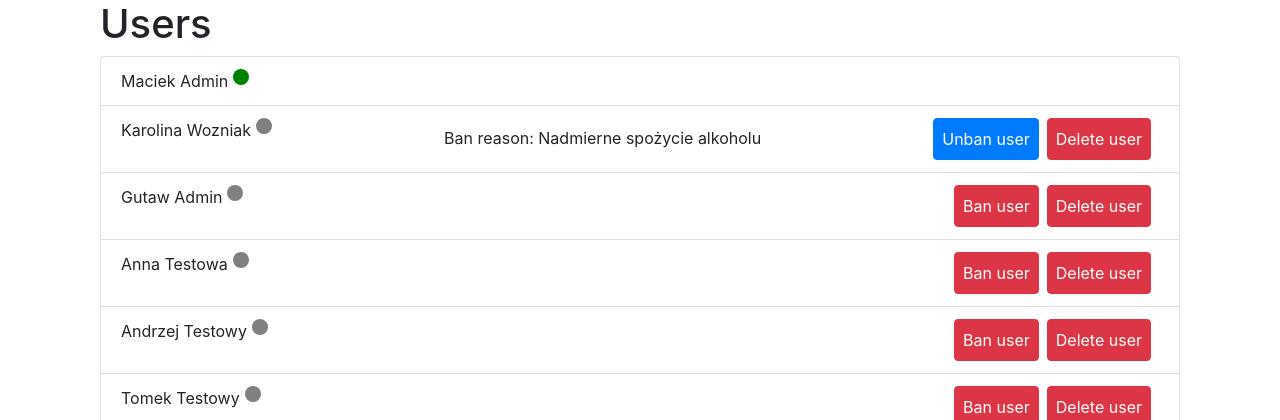
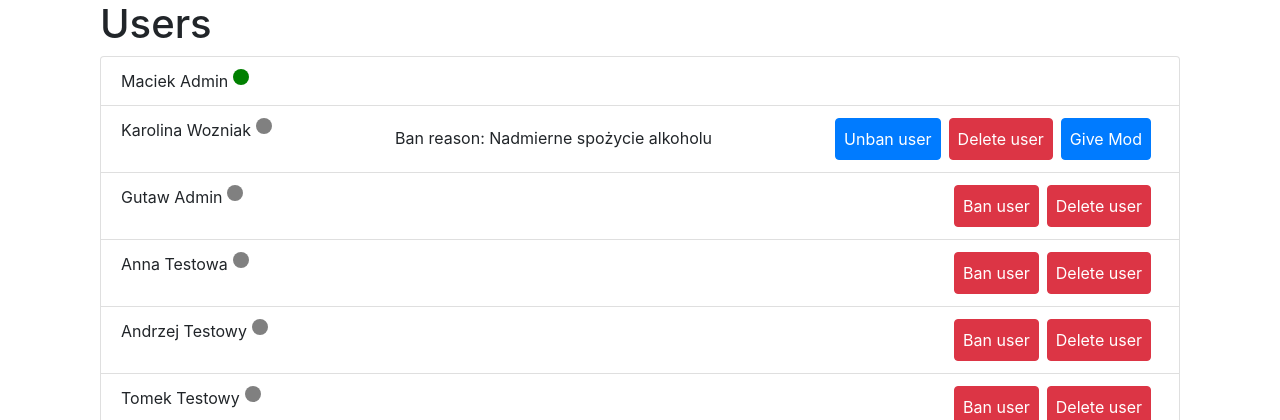
Before and after one commit to GorniQ/chat_app, a Flask app: page /manage in a window 1280 px wide. Shown: the part 56-476 px from the top of the page. Run offline with Flask 3, Linux system fonts and the light colour scheme; a user stored in the database is signed in; data comes from the database, SQL or seed files in the repository; both versions use the stored data as it was after the commit; some libraries are stand-ins or nearby versions.

Commit message:
added giving moderator to user

```diff
--- a/website/templates/manage.html
+++ b/website/templates/manage.html
@@ -23,6 +23,11 @@
          <button class="btn btn-danger delete-user-btn p-2 mr-2" data-userid="{{ user_.id }}">
             Delete user
          </button>
+         {% if not user_.is_moderator %}
+         <button class="btn btn-primary give-mod-btn p-2 mr-2" data-userid="{{ user_.id }}">
+            Give Mod
+         </button>
+         {% endif%}
          {% endif %}
       </li>
       {% endfor %}
@@ -58,5 +63,13 @@
          location.reload()
       });
    });
+
+   document.querySelectorAll(".give-mod-btn").forEach(function (button) {
+      button.addEventListener("click", function () {
+         var userId = this.getAttribute("data-userid");
+         socket.emit("give_mod", { userId: userId });
+         location.reload()
+      });
+   });
 </script>
 {% endblock %}
--- a/website/views.py
+++ b/website/views.py
@@ -179,6 +179,13 @@ def delete_user(data):
 
     flash('User removed.', category='error')
 
+@socketio.on('give_mod')
+def give_mod(data):
+    user = User.query.filter_by(id=data['userId']).first()
+    user.is_moderator = True
+    db.session.commit()
+
+    flash(f'Given moderator to {user.first_name} {user.last_name}.', category='success')
 
 @views.before_request
 @login_required
```
Also changed, not shown: instance/database.db.
